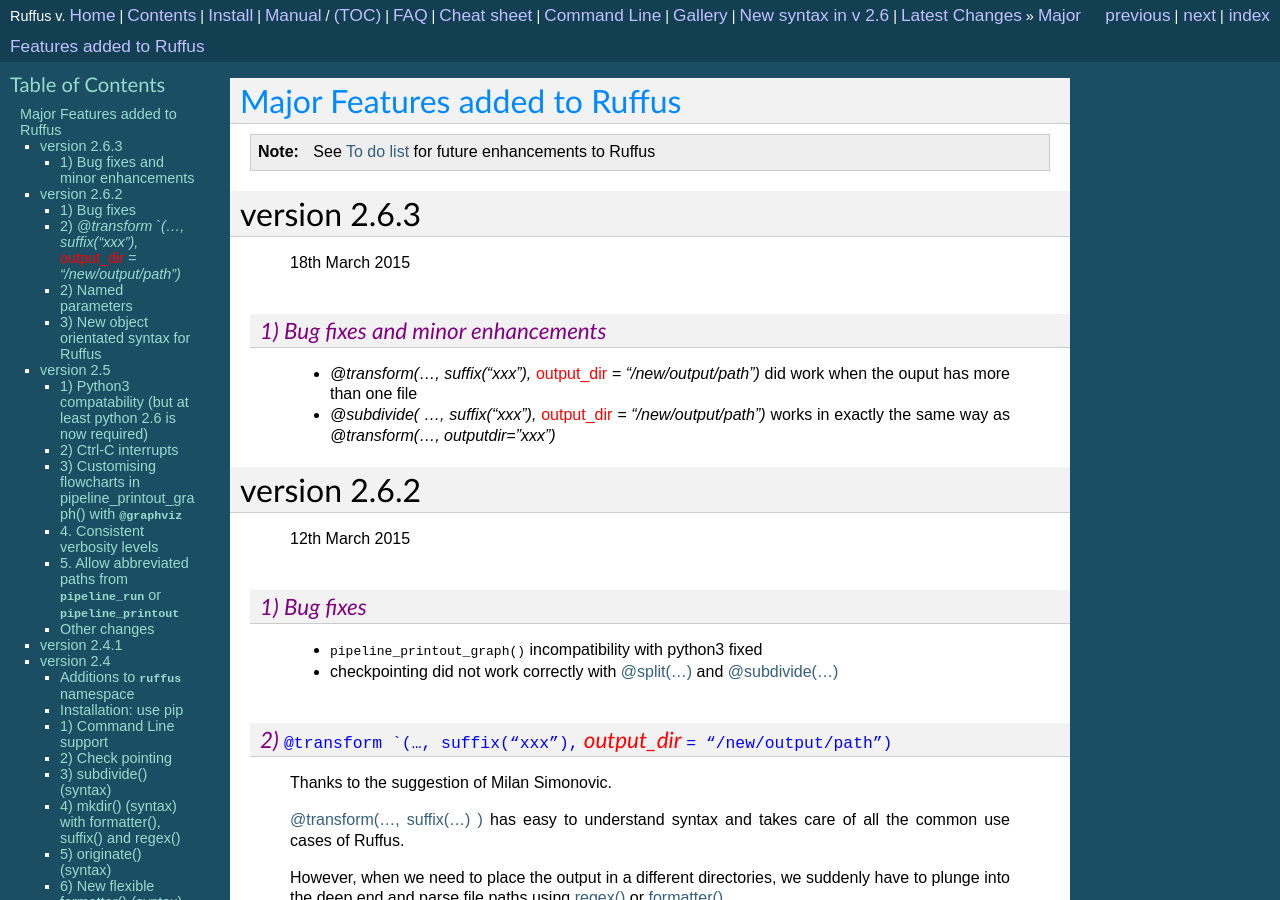
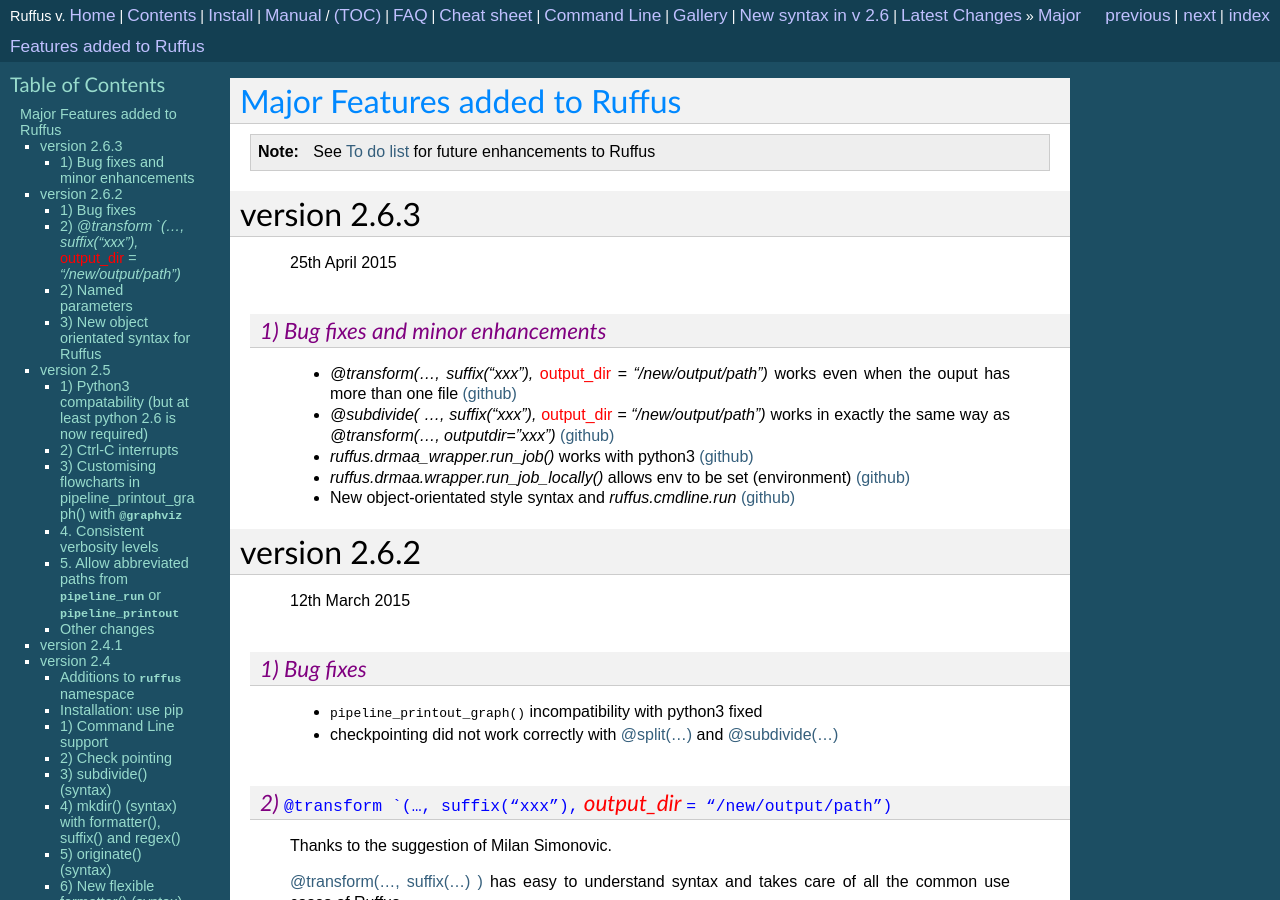
Before and after one commit to cgat-developers/ruffus, a Sphinx documentation site: the page built from doc/history.rst, in a window 1280 px wide and 900 px high. Built offline with Sphinx 7.4.7, drawn with Linux system fonts in a browser that asks for light colours; formulas are drawn with MathJax 3; the version number could not be read and is left out.

```diff
--- a/doc/history.rst
+++ b/doc/history.rst
@@ -19,14 +19,20 @@ Major Features added to Ruffus
 ********************************************************************
 version 2.6.3
 ********************************************************************
-    18th March 2015
+    25th April 2015
 
 =====================================================================================================================
 1) Bug fixes and minor enhancements
 =====================================================================================================================
 
-    * `@transform(..., suffix("xxx"),` :red:`output_dir` `= "/new/output/path")` did work when the ouput has more than one file
-    * `@subdivide( ..., suffix("xxx"),` :red:`output_dir` `= "/new/output/path")` works in exactly the same way as `@transform(..., outputdir="xxx")`
+    * `@transform(..., suffix("xxx"),` :red:`output_dir` `= "/new/output/path")` works even when the ouput has more than one file  `(github)  <(https://github.com/bunbun/ruffus/issues/43)>`__
+    * `@subdivide( ..., suffix("xxx"),` :red:`output_dir` `= "/new/output/path")` works in exactly the same way as `@transform(..., outputdir="xxx")`  `(github)  <(https://github.com/bunbun/ruffus/issues/42)>`__
+    * `ruffus.drmaa_wrapper.run_job()` works with python3 `(github)  <(https://github.com/bunbun/ruffus/issues/46)>`__
+    * `ruffus.drmaa.wrapper.run_job_locally()` allows env to be set (environment) `(github)  <(https://github.com/bunbun/ruffus/issues/44)>`__
+    * New object-orientated style syntax and `ruffus.cmdline.run` `(github)  <(https://github.com/bunbun/ruffus/issues/48)>`__
+
+
+
 
 
 
```
Also changed, not shown: doc/todo.rst (+13 -0 lines).
